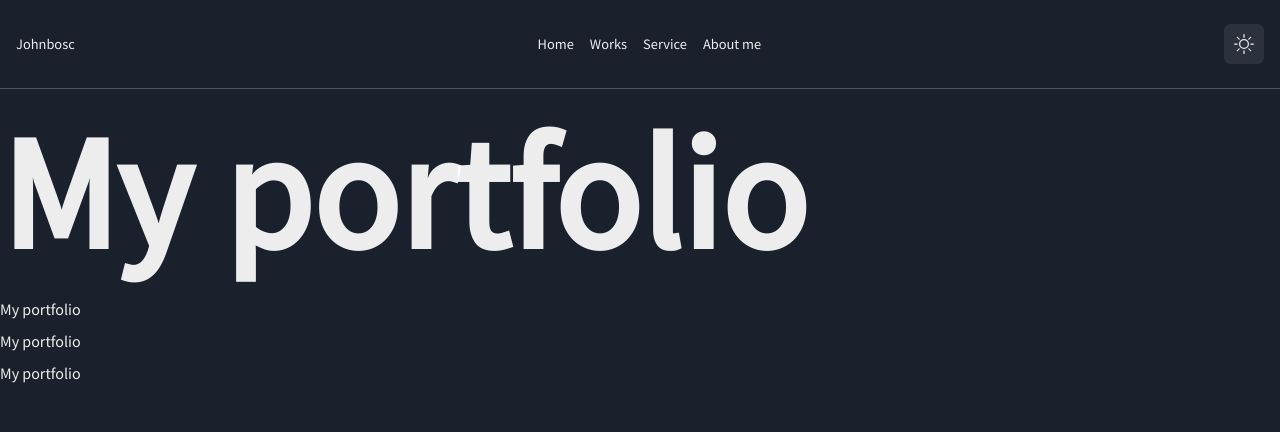
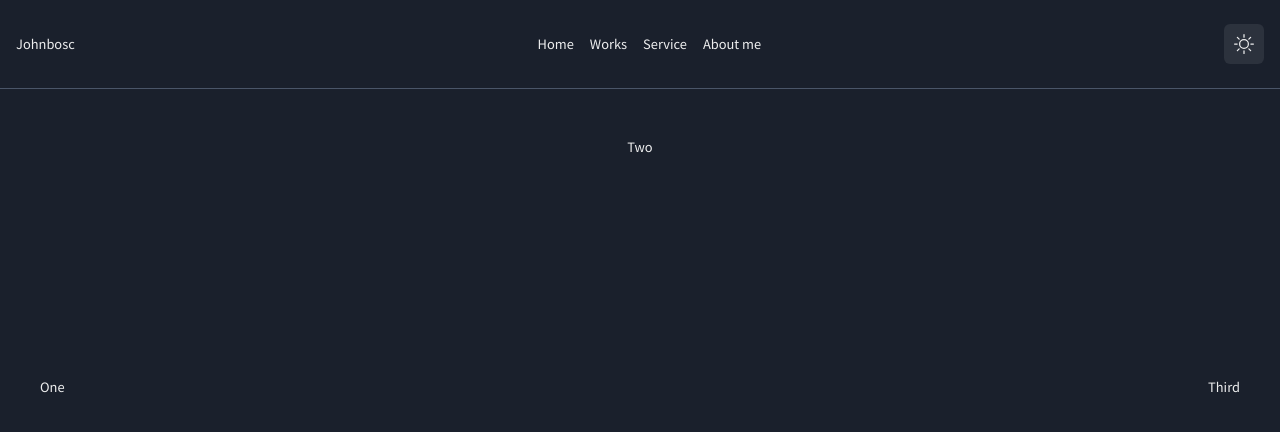
Before and after one commit to OkoloJohnbosco/portfolio, a Next.js app: page / in a window 1280 px wide. Shown: the top 432 px of the page. Built offline with nearby package versions, Linux system fonts and the light colour scheme; a web font is replaced by a local one.

Commit message:
created the header and the section component

```diff
--- /dev/null
+++ b/components/header/index.tsx
@@ -0,0 +1,25 @@
+import React from "react";
+import { Stack, Text, SimpleGrid } from "@chakra-ui/react";
+import Section from "../section";
+
+function Header() {
+  return (
+    <Section>
+      <Stack py={10}>
+        <SimpleGrid columns={3} columnGap={4} alignItems="center">
+          <Stack>
+            <Text>One</Text>
+          </Stack>
+          <Stack h="500px" alignItems="center">
+            <Text>Two</Text>
+          </Stack>
+          <Stack alignItems="end">
+            <Text>Third</Text>
+          </Stack>
+        </SimpleGrid>
+      </Stack>
+    </Section>
+  );
+}
+
+export default Header;
--- /dev/null
+++ b/components/section/index.tsx
@@ -0,0 +1,12 @@
+import { Box, BoxProps } from "@chakra-ui/react";
+import React from "react";
+
+function Section({ children, ...props }: BoxProps) {
+  return (
+    <Box maxW="1200px" alignSelf="center" mx="auto" w="96%" {...props}>
+      {children}
+    </Box>
+  );
+}
+
+export default Section;
--- a/pages/index.tsx
+++ b/pages/index.tsx
@@ -1,14 +1,12 @@
 import { Heading, Stack } from "@chakra-ui/react";
+import Header from "../components/header";
 import Navbar from "../components/navbar";
 
 export default function Home() {
   return (
     <Stack>
       <Navbar />
-      <Heading fontSize="10rem">My portfolio</Heading>
-      <h1>My portfolio</h1>
-      <h3>My portfolio</h3>
-      <h4>My portfolio</h4>
+      <Header />
     </Stack>
   );
 }
```
Also changed, not shown: components/socials/index.tsx (added, +18 -0 lines).
